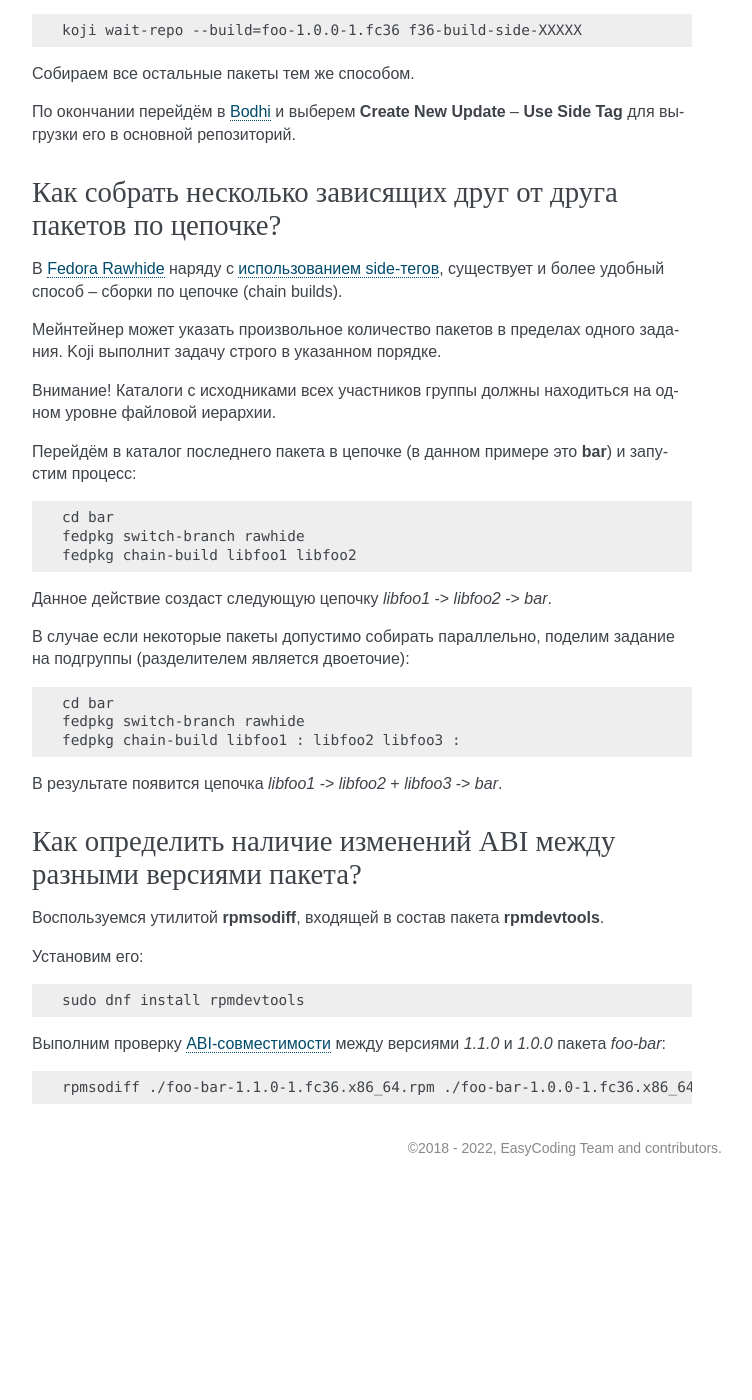
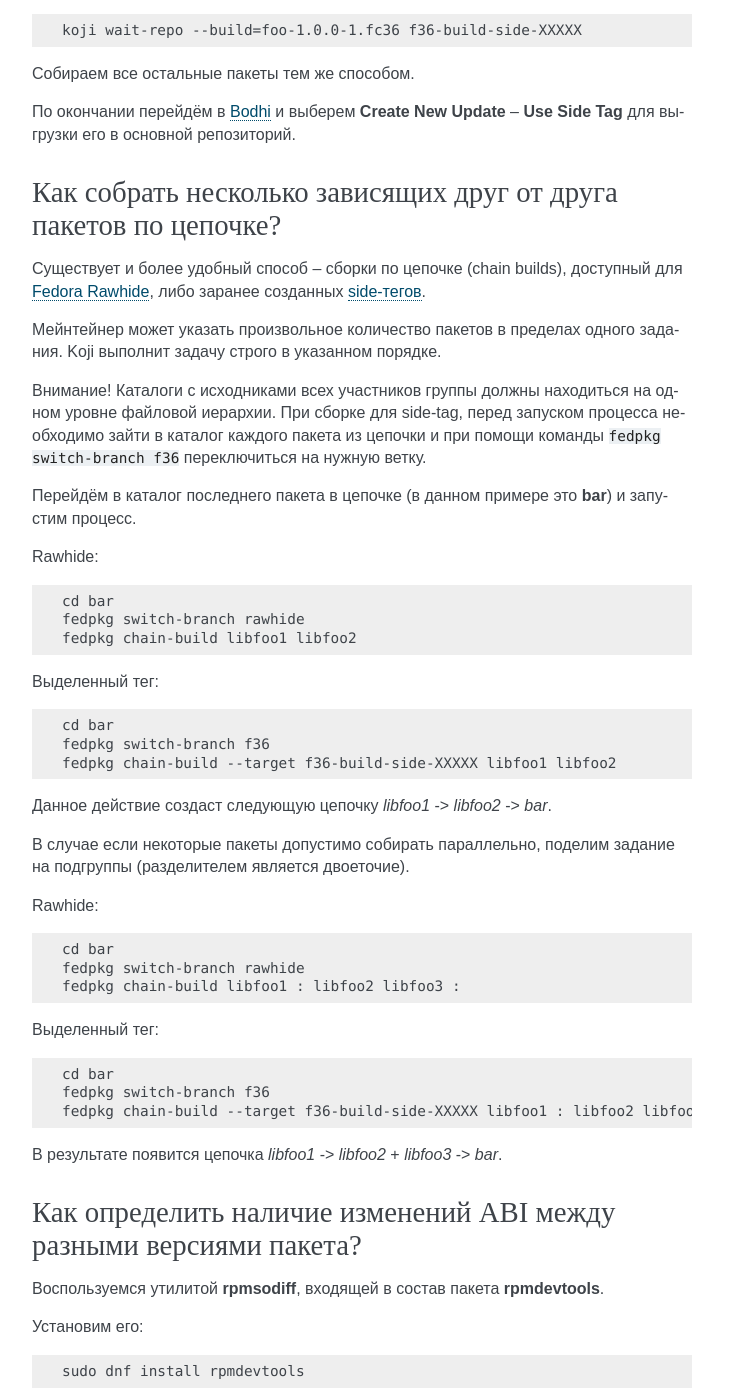
Before and after one commit to RussianFedora/FAQ, a Sphinx documentation site: the page built from source/development.rst, in a window 1280 px wide and 1400 px high, scrolled down 28829 px. Shown: the whole window, without its empty margins (388-1140 px from the left). Built offline with Sphinx 7.4.7, drawn with Linux system fonts in a browser that asks for light colours; comment, search, counter and statistics services are not loaded; before the commit the page ends 30015 px from its top, so only the background shows below that.

Commit message:
Updated koji-chain-build question.

```diff
--- a/source/development.rst
+++ b/source/development.rst
@@ -1626,13 +1626,15 @@ Qt-приложение, собранное Clang с LTO не запускает
 Как собрать несколько зависящих друг от друга пакетов по цепочке?
 ====================================================================
 
-В :ref:`Fedora Rawhide <using-rawhide>` наряду с :ref:`использованием side-тегов <koji-side-tags>`, существует и более удобный способ -- сборки по цепочке (chain builds).
+Существует и более удобный способ -- сборки по цепочке (chain builds), доступный для :ref:`Fedora Rawhide <using-rawhide>`, либо заранее созданных :ref:`side-тегов <koji-side-tags>`.
 
 Мейнтейнер может указать произвольное количество пакетов в пределах одного задания. Koji выполнит задачу строго в указанном порядке.
 
-Внимание! Каталоги с исходниками всех участников группы должны находиться на одном уровне файловой иерархии.
-
-Перейдём в каталог последнего пакета в цепочке (в данном примере это **bar**) и запустим процесс:
+Внимание! Каталоги с исходниками всех участников группы должны находиться на одном уровне файловой иерархии. При сборке для side-tag, перед запуском процесса необходимо зайти в каталог каждого пакета из цепочки и при помощи команды ``fedpkg switch-branch f36`` переключиться на нужную ветку.
+
+Перейдём в каталог последнего пакета в цепочке (в данном примере это **bar**) и запустим процесс.
+
+Rawhide:
 
 .. code-block:: text
 
@@ -1640,9 +1642,19 @@ Qt-приложение, собранное Clang с LTO не запускает
     fedpkg switch-branch rawhide
     fedpkg chain-build libfoo1 libfoo2
 
+Выделенный тег:
+
+.. code-block:: text
+
+    cd bar
+    fedpkg switch-branch f36
+    fedpkg chain-build --target f36-build-side-XXXXX libfoo1 libfoo2
+
 Данное действие создаст следующую цепочку *libfoo1* -> *libfoo2* -> *bar*.
 
-В случае если некоторые пакеты допустимо собирать параллельно, поделим задание на подгруппы (разделителем является двоеточие):
+В случае если некоторые пакеты допустимо собирать параллельно, поделим задание на подгруппы (разделителем является двоеточие).
+
+Rawhide:
 
 .. code-block:: text
 
@@ -1650,6 +1662,14 @@ Qt-приложение, собранное Clang с LTO не запускает
     fedpkg switch-branch rawhide
     fedpkg chain-build libfoo1 : libfoo2 libfoo3 :
 
+Выделенный тег:
+
+.. code-block:: text
+
+    cd bar
+    fedpkg switch-branch f36
+    fedpkg chain-build --target f36-build-side-XXXXX libfoo1 : libfoo2 libfoo3 :
+
 В результате появится цепочка *libfoo1* -> *libfoo2* + *libfoo3* -> *bar*.
 
 .. index:: rpm, api, abi, diff, rpmsodiff
```
